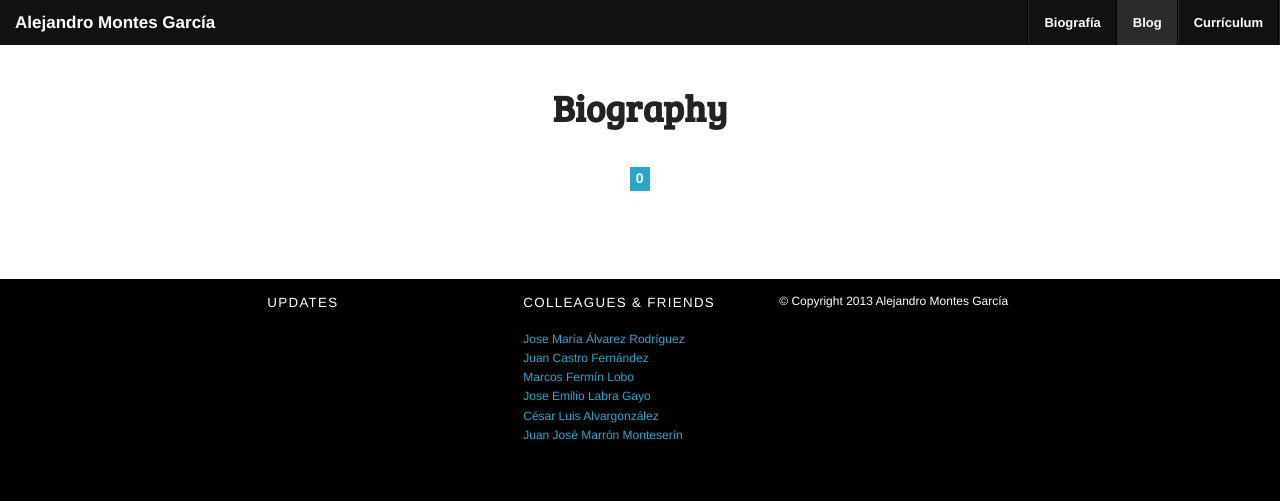
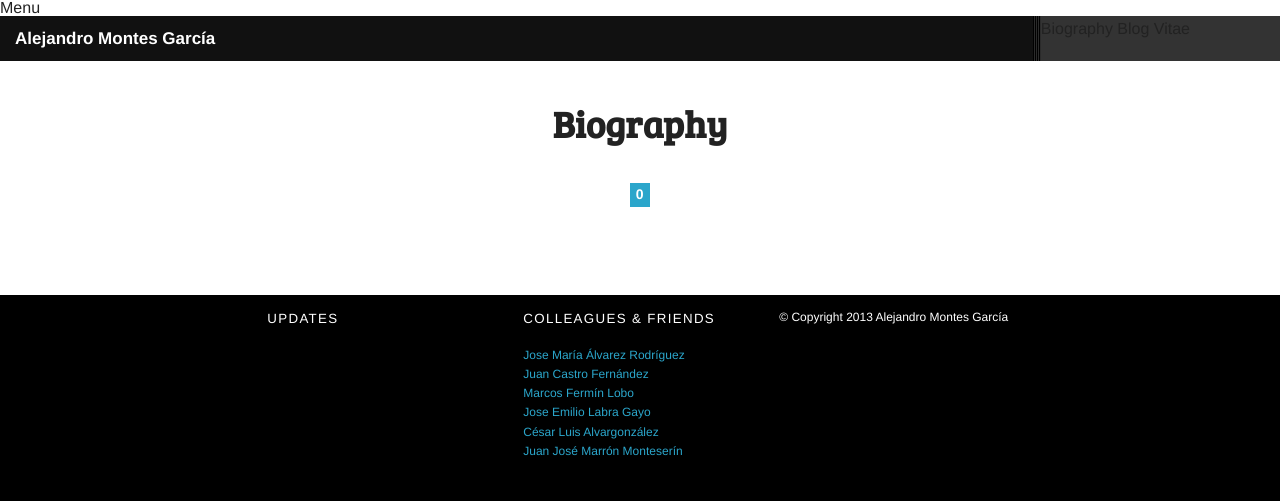
Before and after one commit to alexmontesg/personal-web, a PHP site: page /blog.php in a window 1280 px wide. Shown: the top 501 px of the page. Run offline with PHP 8.4, Linux system fonts and the light colour scheme; data that the repository does not hold is empty.

Commit message:
I18ned navbar

```diff
--- a/biography.php
+++ b/biography.php
@@ -4,7 +4,7 @@
 <!--[if IE 7]>         <html class="no-js lt-ie9 lt-ie8"> <![endif]-->
 <!--[if IE 8]>         <hctml class="no-js lt-ie9"> <![endif]-->
 <!--[if gt IE 8]><!-->
-<html class="no-js">
+<html class="no-js" lang="<?php translate('lang'); ?>">
 	<!--<![endif]-->
 	<head>
 		<meta charset="utf-8">
--- a/blog.php
+++ b/blog.php
@@ -28,7 +28,7 @@
 <!--[if IE 7]>         <html class="no-js lt-ie9 lt-ie8"> <![endif]-->
 <!--[if IE 8]>         <html class="no-js lt-ie9"> <![endif]-->
 <!--[if gt IE 8]><!-->
-<html class="no-js">
+<html class="no-js" lang="<?php translate('lang'); ?>">
 	<!--<![endif]-->
 	<head>
 		<meta charset="utf-8">
--- a/footer.php
+++ b/footer.php
@@ -1,3 +1,4 @@
+<?php include_once 'includes/translate.php'; ?>
 <footer>
 	<div class="row">
 		<div class="large-4 small-12 columns">
--- a/index.php
+++ b/index.php
@@ -4,7 +4,7 @@
 <!--[if IE 7]>         <html class="no-js lt-ie9 lt-ie8"> <![endif]-->
 <!--[if IE 8]>         <html class="no-js lt-ie9"> <![endif]-->
 <!--[if gt IE 8]><!-->
-<html class="no-js">
+<html class="no-js" lang="<?php translate('lang'); ?>">
 	<!--<![endif]-->
 	<head>
 		<meta charset="utf-8">
--- a/lang/en.php
+++ b/lang/en.php
@@ -1,5 +1,6 @@
 <?php
 $dicc = array(
+	'lang' => 'en',
 	'description' => 'My name is Alejandro Montes García, I am ' . getAge() . ' years old. I am a PhD student at the Technical University of Eindhoven.',
 	'bio' => 'Biography',
 	'blog' => 'Blog',
@@ -28,6 +29,7 @@ $dicc = array(
 	'workplacePhone' => 'TODO',
 	'workplaceMap' => '<iframe>TODO</iframe>',
 	'readMore' => 'Read more',
-	'categoryBlog' => 'Category:'
+	'categoryBlog' => 'Category:',
+	'menu' => 'Menu'
 );
 ?>
--- a/lang/es.php
+++ b/lang/es.php
@@ -1,5 +1,6 @@
 <?php
 $dicc = array(
+	'lang' => 'es',
 	'description' => 'Me llamo Alejandro Montes García, tengo ' . getAge() . ' años. Soy estudiante de doctorado en la Universidad Técnica de Eindhoven.',
 	'bio' => 'Biografía',
 	'blog' => 'Blog',
@@ -28,6 +29,7 @@ $dicc = array(
 	'workplacePhone' => 'TODO',
 	'workplaceMap' => '<iframe>TODO</iframe>',
 	'readMore' => 'Continuar leyendo',
-	'categoryBlog' => 'Archivado en'
+	'categoryBlog' => 'Archivado en',
+	'menu' => 'Menú'
 );
 ?>
--- a/navbar.php
+++ b/navbar.php
@@ -1,4 +1,5 @@
 <?php
+include_once 'includes/translate.php';
 function createNavbar($active, $admin = FALSE) {
 	echo "<nav class='top-bar'>
 			<ul class='title-area'>
@@ -6,34 +7,34 @@ function createNavbar($active, $admin = FALSE) {
 					<h1><a href='index'>Alejandro Montes García</a></h1>
 				</li>
 				<li class='toggle-topbar menu-icon'>
-					<a href='#'><span>Menú</span></a>
+					<a href='#'><span>" . translate('menu') . "</span></a>
 				</li>
 			</ul>
 			<section class='top-bar-section'>
 				<ul class='right'>
 					<li class='divider'></li>\n";
 	if($active == "biography") {
-		echo "					<li class='active'><a href='#'>Biografía</a></li>";
+		echo "					<li class='active'><a href='#'>" . translate('bio') . "</a></li>";
 	} else if($admin){
-		echo "					<li><a href='../biography'>Biografía</a></li>";
+		echo "					<li><a href='../biography'>" . translate('bio') . "</a></li>";
 	} else {
-		echo "					<li><a href='biography'>Biografía</a></li>";
+		echo "					<li><a href='biography'>" . translate('bio') . "</a></li>";
 	}
 	echo "\n					<li class='divider'></li>\n";
 	if($active == "blog") {
-		echo "					<li class='active'><a href='#'>Blog</a></li>";
+		echo "					<li class='active'><a href='#'>" . translate('blog') . "</a></li>";
 	} else if($admin){
-		echo "					<li><a href='../blog'>Blog</a></li>";
+		echo "					<li><a href='../blog'>" . translate('blog') . "</a></li>";
 	} else {
-		echo "					<li><a href='blog'>Blog</a></li>";
+		echo "					<li><a href='blog'>" . translate('blog') . "</a></li>";
 	}
 	echo "\n					<li class='divider'></li>\n";
 	if($active == "vitae") {
-		echo "					<li class='active'><a href='#'>Corrículum</a></li>";
+		echo "					<li class='active'><a href='#'>" . translate('cv') . "</a></li>";
 	} else if($admin){
-		echo "					<li><a href='../vitae'>Currículum</a></li>";
+		echo "					<li><a href='../vitae'>" . translate('cv') . "</a></li>";
 	} else {
-		echo "					<li><a href='vitae'>Currículum</a></li>";
+		echo "					<li><a href='vitae'>" . translate('cv') . "</a></li>";
 	}
 	if($admin) {
 		echo "\n					<li class='divider'></li>\n";
--- a/post.php
+++ b/post.php
@@ -5,6 +5,7 @@ if(!isset($_GET['id']) || !is_numeric($_GET['id'])) {
 }
 $id = $_GET['id'];
 include_once 'includes/db_connect.php';
+include_once 'includes/translate.php';
 $query = $db -> query("SELECT * FROM posts, users WHERE post_id='$id' AND posts.user_id = users.user_id");
 if($query -> num_rows != 1) {
 	header('Location: blog');
@@ -59,7 +60,7 @@ if($comment_count == 1) {
 <!--[if IE 7]>         <html class="no-js lt-ie9 lt-ie8"> <![endif]-->
 <!--[if IE 8]>         <html class="no-js lt-ie9"> <![endif]-->
 <!--[if gt IE 8]><!-->
-<html class="no-js">
+<html class="no-js" lang="<?php translate('lang'); ?>">
 	<!--<![endif]-->
 	<head>
 		<meta charset="utf-8">
```
